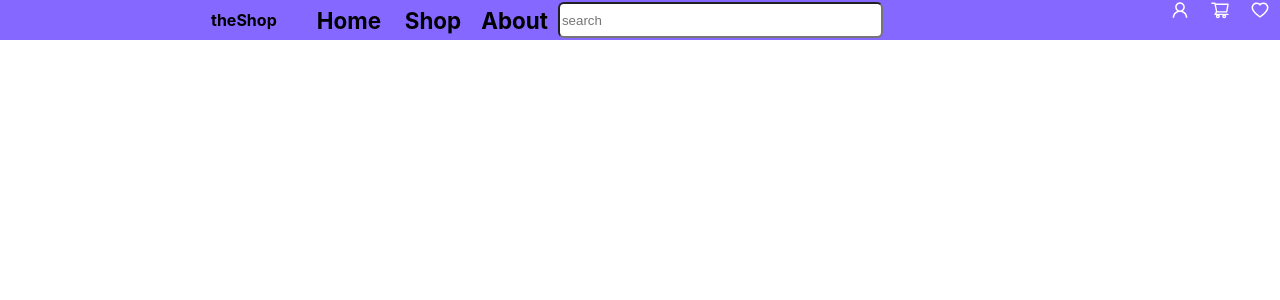
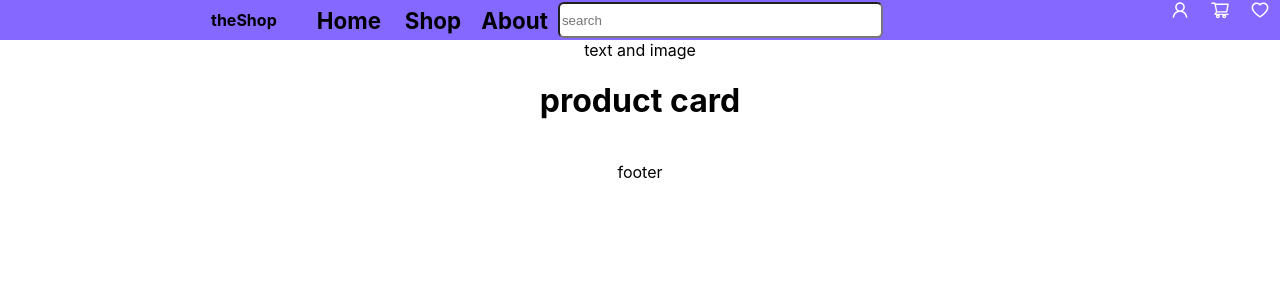
Before and after one commit to kanadamprathima/WebshopFrontEnd, a React (Create React App) app: page /details/1 in a window 1280 px wide. Shown: the top 300 px of the page. Built offline with nearby package versions, Linux system fonts and the light colour scheme; no server answers.

Commit message:
product card

```diff
--- a/src/App.js
+++ b/src/App.js
@@ -5,12 +5,14 @@ import DetailsPage from "./Pages/DetailsPage/index";
 import HomePage from "./Pages/HomePage/index";
 import NavBar from "./components/NavBar/index";
 import ShopPage from "./Pages/ShopPage/index";
+//import BigBanner from "./components/BigBanner/index";
 //import "./my-sass.scss";
 
 function App() {
   return (
     <div className="App">
       <NavBar className="navbar" />
+      {/* <BigBanner className="banner" /> */}
       <Routes>
         <Route path="/" element={<HomePage />} />
         <Route path="/details/:id" element={<DetailsPage />} />
--- a/src/Pages/DetailsPage/index.js
+++ b/src/Pages/DetailsPage/index.js
@@ -2,7 +2,6 @@ import axios from "axios";
 
 import { useEffect, useState } from "react";
 import { useParams } from "react-router-dom";
-//import NavBar from "./component/NavBar/index";
 
 const DetailsPage = () => {
   const [product, setProduct] = useState({});
@@ -13,7 +12,7 @@ const DetailsPage = () => {
     const product = await axios.get(
       `http://localhost:4000/products/${params.id}`
     );
-    console.log(product);
+    console.log.status(200).send(product);
     setProduct(product.data);
   };
   useEffect(() => {
@@ -22,9 +21,18 @@ const DetailsPage = () => {
 
   return (
     <div>
-      <p>{product.title}</p>
-      <p> {product.id} </p>
-      <p> {product.description} </p>
+      <div className="bigBanner"> text and image </div>
+      <div className="pageContent">
+        <div className="productCard">
+          <h1>product card</h1>
+          <p>{product.title}</p>
+          <p> {product.id} </p>
+          <p> {product.description} </p>
+          <p> {product.rating} </p>
+          <img src={product.mainimage} />
+        </div>
+        <div className="footer"> footer </div>
+      </div>
     </div>
   );
 };
--- a/src/Pages/DetailsPage/style.css
+++ b/src/Pages/DetailsPage/style.css
@@ -0,0 +1,4 @@
+.bigBanner {
+  display: flex;
+  flex-direction: row;
+}
--- /dev/null
+++ b/src/Pages/HomePage/index.js
@@ -0,0 +1,9 @@
+const HomePage = () => {
+  return (
+    <div>
+      <h1>Home Page</h1>
+    </div>
+  );
+};
+
+export default HomePage;
```
